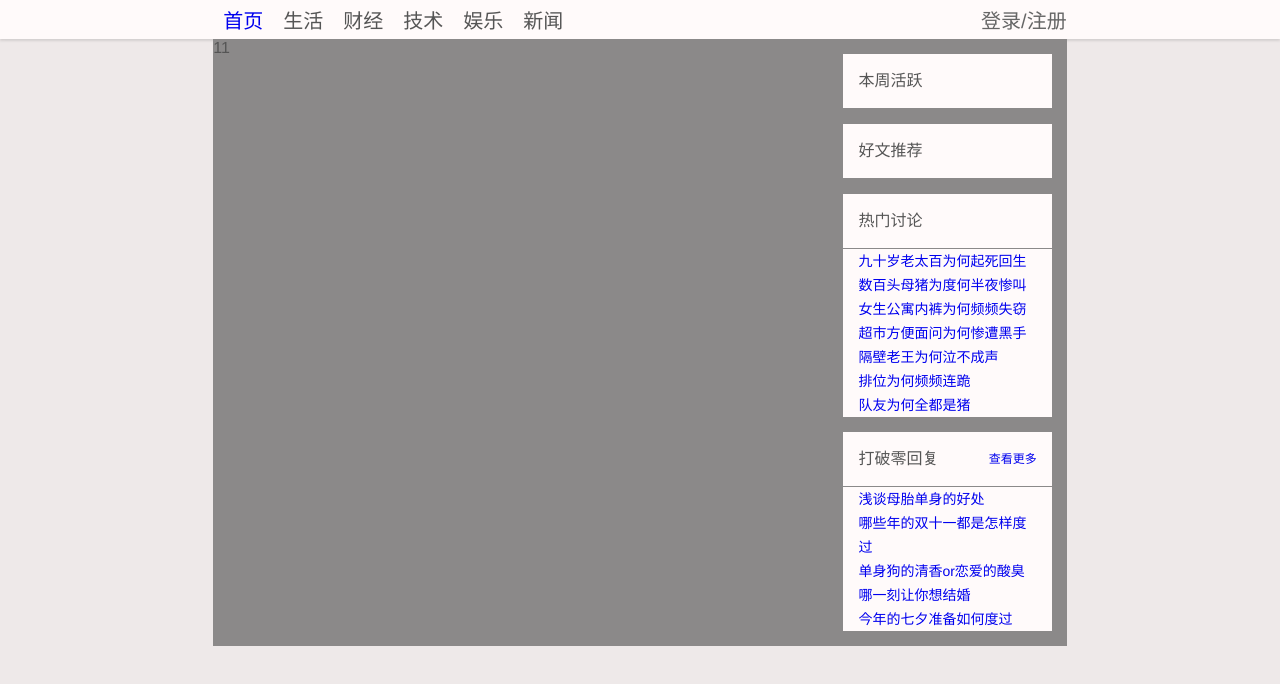
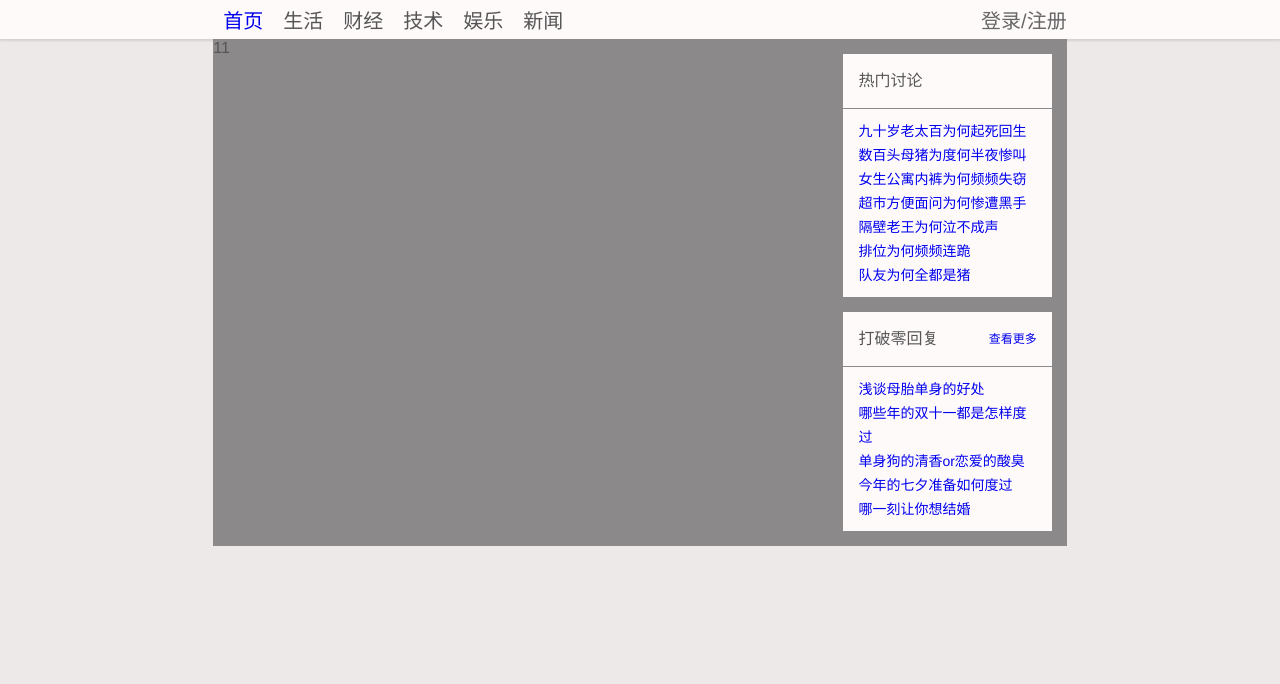
Before and after one commit to star1029/webbs, a Vue app: page /#/ in a window 1280 px wide. Shown: the top 684 px of the page. Built offline with nearby package versions, Linux system fonts and the light colour scheme; a small style sheet from the web is missing.

Commit message:
第二次提交

```diff
--- a/src/App.vue
+++ b/src/App.vue
@@ -27,5 +27,9 @@ html, body{height: 100%;}
 *{margin: 0; padding: 0;}
 ul li{list-style: none;}
 a{text-decoration: none;}
+.webbs-list>*{margin: 15px; background-color: #FFFAFA;}
+.webbs-list-dl{padding-bottom: 10px;}
+.webbs-list-dl dt{margin-bottom: 10px; padding: 15px; line-height: 24px; border-bottom: 1px solid #8B8989;}
+.webbs-list-dl dd{padding: 0 15px; line-height: 24px; font-size: 14px;}
 
 </style>
--- a/src/components/home.vue
+++ b/src/components/home.vue
@@ -22,5 +22,4 @@ export default {
 
 <style scoped>
   .webbs-home-contain{background: #8B8989;}
-
 </style>
--- a/src/components/page/detail.vue
+++ b/src/components/page/detail.vue
@@ -1,15 +1,61 @@
 <template>
-  <div class="detail">
-    详细页面
-  </div>
+  <el-row :gutter="15" class="detail">
+    <el-col :span="17">1</el-col>
+    <el-col :span="7" class="webbs-list">
+      <div class="webbs-detail-author">
+        <div class="webbs-detail-avatar"><img :src="`${publicPath}avatar.jpeg`" alt="头像"></div>
+        <p class="webbs-detail-nickname">{{nickname}}</p>
+        <ul class="webbs-detail-fens">
+          <li>文章数: {{artNum}}</li>
+          <li>粉丝数: {{fensNum}}</li>
+        </ul>
+        <dl v-if="article.length == 0 ? false:true" class="webbs-detail-hot">
+          <dt><b>他的热门文章</b></dt>
+          <dd v-for="item in article" v-bind:key="item.id">
+            <router-link :to="{name: 'detail', params:{id: item.id}}">{{item.title}}</router-link>
+          </dd>
+        </dl>
+      </div>
+      <dl class="webbs-list-dl" v-if="about.length == 0 ? false:true">
+        <dt>相关文章</dt>
+        <dd v-for="item in about" v-bind:key="item.id">
+          <router-link :to="{name: 'detail', params:{id: item.id}}">{{item.title}}</router-link>
+        </dd>
+      </dl>
+    </el-col>
+  </el-row>
 </template>
 
 <script>
 export default {
-  name: 'detail'
+  name: 'detail',
+  data(){
+    return{
+      publicPath: process.env.BASE_URL,
+      nickname: '一只大可爱',
+      artNum: 30,
+      fensNum: 2,
+      article: [
+        {id: 1, title: '九十岁老太百为何起死回生'},
+        {id: 2, title: '数百头母猪为度何半夜惨叫'}
+      ],
+      about: [
+        {id: 3, title: '女生公寓内裤为何频频失窃'},
+        {id: 4, title: '超市方便面问为何惨遭黑手'},
+        {id: 5, title: '隔壁老王为何泣不成声'},
+        {id: 6, title: '排位为何频频连跪'},
+        {id: 7, title: '队友为何全都是猪'}
+      ]
+    }
+  }
 }
 </script>
 
 <style>
-
+  .webbs-detail-author{padding: 15px; text-align: center;}
+  .webbs-detail-avatar{display: inline-block; width: 80px; height: 80px; overflow: hidden; border: 1px solid #EEE; border-radius: 50%;}
+  .webbs-detail-avatar img{width: 100%; height: 100%;}
+  .webbs-detail-nickname{height: 30px; line-height: 30px;}
+  .webbs-detail-fens li{display: inline-block; width: 50%;}
+  .webbs-detail-hot{margin-top: 15px; padding-top: 15px; border-top: 1px solid #CCC; font-size: 14px; line-height: 24px; text-align: left;}
 </style>
--- a/src/components/page/index.vue
+++ b/src/components/page/index.vue
@@ -1,30 +1,24 @@
 <template>
   <el-row :gutter="15" class="index">
     <el-col :span="17">11</el-col>
-    <el-col :span="7" class="webbs-home-list">
-      <dl class="webbs-home-list-active">
+    <el-col :span="7" class="webbs-list">
+      <dl class="webbs-home-list-active webbs-list-dl" v-if="activeArr.length == 0 ? false: true">
         <dt>本周活跃</dt>
       </dl>
-      <dl class="webbs-home-list-goods">
+      <dl class="webbs-home-list-goods webbs-list-dl" v-if="goodsArr.length == 0 ? false: true">
         <dt>好文推荐</dt>
       </dl>
-      <dl>
+      <dl class="webbs-list-dl" v-if="discussArr.length == 0 ? false: true">
         <dt>热门讨论</dt>
-        <dd><router-link to="/detail/1">九十岁老太百为何起死回生</router-link></dd>
-        <dd><router-link to="/detail/2">数百头母猪为度何半夜惨叫</router-link></dd>
-        <dd><router-link to="/detail/3">女生公寓内裤为何频频失窃</router-link></dd>
-        <dd><router-link to="/detail/5">超市方便面问为何惨遭黑手</router-link></dd>
-        <dd><router-link to="/detail/4">隔壁老王为何泣不成声</router-link></dd>
-        <dd><router-link to="/detail/6">排位为何频频连跪</router-link></dd>
-        <dd><router-link to="/detail/7">队友为何全都是猪</router-link></dd>
+        <dd v-for="item in discussArr" v-bind:key="item.id">
+          <router-link :to="{name: 'detail', params:{id: item.id}}">{{item.title}}</router-link>
+        </dd>
       </dl>
-      <dl>
+      <dl class="webbs-list-dl" v-if="replyArr.length == 0 ? false: true">
         <dt>打破零回复 <router-link to="/listzero" class="webbs-home-list-more">查看更多</router-link></dt>
-        <dd><router-link to="/detail/7">浅谈母胎单身的好处</router-link></dd>
-        <dd><router-link to="/detail/8">哪些年的双十一都是怎样度过</router-link></dd>
-        <dd><router-link to="/detail/9">单身狗的清香or恋爱的酸臭</router-link></dd>
-        <dd><router-link to="/detail/10">哪一刻让你想结婚</router-link></dd>
-        <dd><router-link to="/detail/11">今年的七夕准备如何度过</router-link></dd>
+        <dd v-for="item in replyArr" v-bind:key="item.id">
+          <router-link :to="{name: 'detail', params:{id: item.id}}">{{item.title}}</router-link>
+        </dd>
       </dl>
     </el-col>
   </el-row>
@@ -32,13 +26,32 @@
 
 <script>
 export default {
-  name: 'index'
+  name: 'index',
+  data(){
+    return {
+      activeArr: [],
+      goodsArr: [],
+      discussArr: [
+        {id: 1, title: '九十岁老太百为何起死回生'},
+        {id: 2, title: '数百头母猪为度何半夜惨叫'},
+        {id: 3, title: '女生公寓内裤为何频频失窃'},
+        {id: 4, title: '超市方便面问为何惨遭黑手'},
+        {id: 5, title: '隔壁老王为何泣不成声'},
+        {id: 6, title: '排位为何频频连跪'},
+        {id: 7, title: '队友为何全都是猪'}
+      ],
+      replyArr: [
+        {id: 8, title: '浅谈母胎单身的好处'},
+        {id: 9, title: '哪些年的双十一都是怎样度过'},
+        {id: 10, title: '单身狗的清香or恋爱的酸臭'},
+        {id: 11, title: '今年的七夕准备如何度过'},
+        {id: 12, title: '哪一刻让你想结婚'}
+      ]
+    }
+  }
 }
 </script>
 
 <style>
-  .webbs-home-list>*{margin: 15px; background-color: #FFFAFA;}
-  .webbs-home-list dt{padding: 15px; line-height: 24px; border-bottom: 1px solid #8B8989;}
-  .webbs-home-list dd{padding: 0 15px; line-height: 24px; font-size: 14px;}
   .webbs-home-list-more{float: right; font-size: 12px;}
 </style>
```
Also changed, not shown: public/avatar.jpeg (added).
